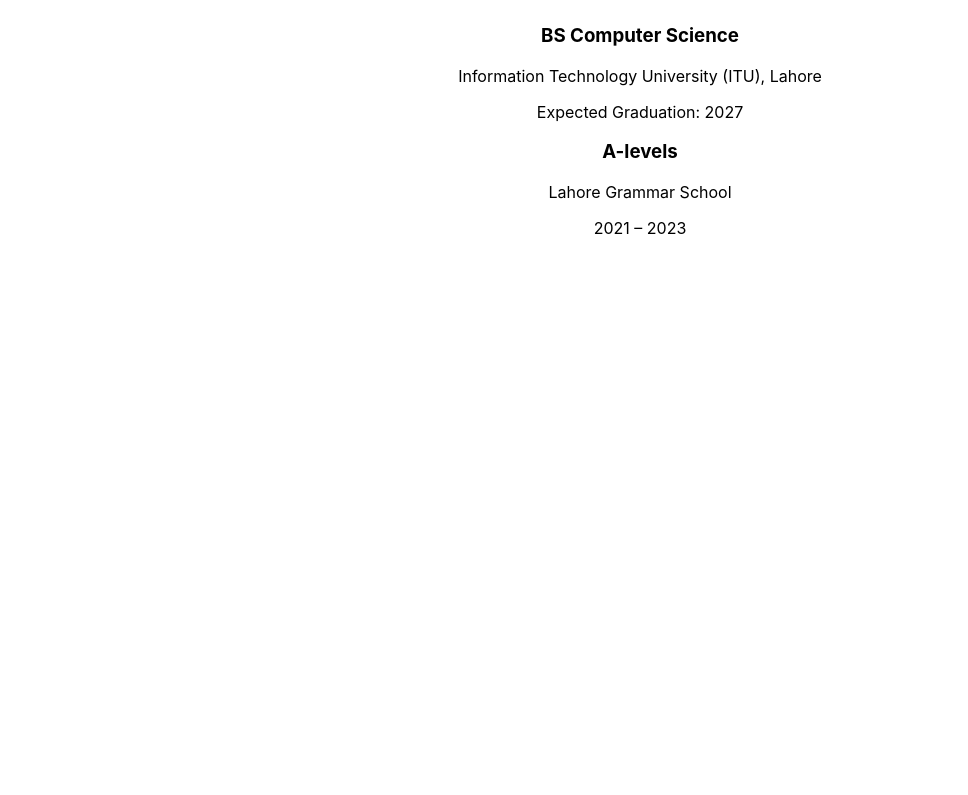
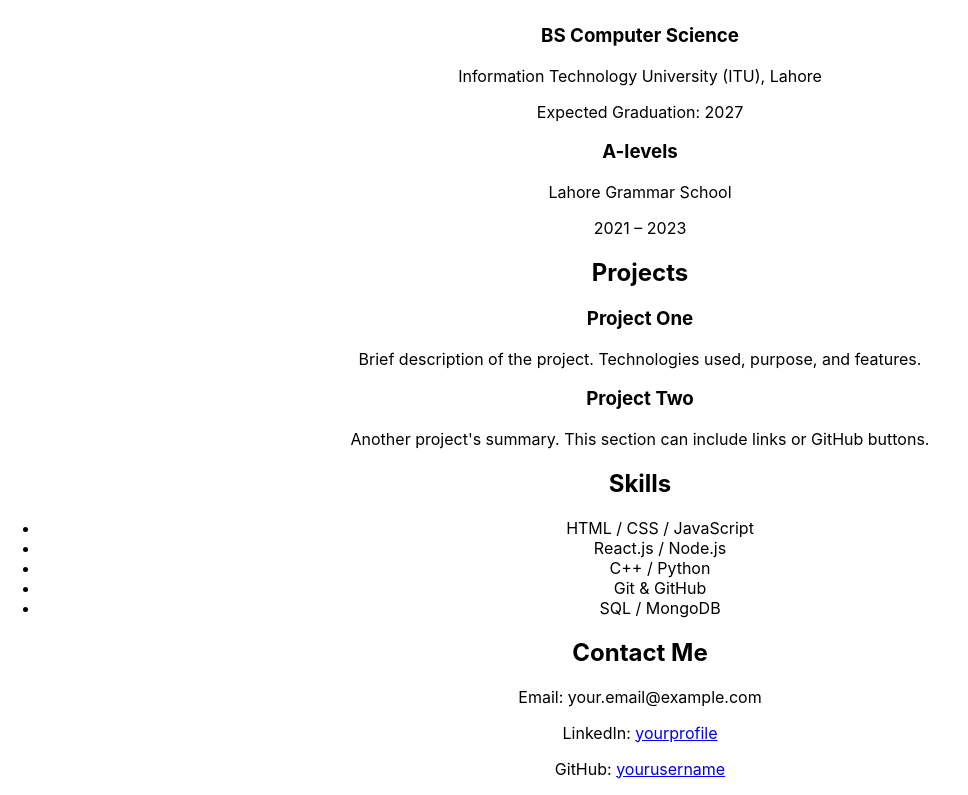
Before and after one commit to laibaaa21/React-Portfolio-2025, a React (Create React App) app: page / in a window 1280 px wide. Shown: the part 845-1640 px from the top of the page, without its empty margins (0-968 px from the left). Before the commit the page ends 1099 px from the top, so only its background shows below. Built offline with nearby package versions, Linux system fonts and the light colour scheme.

Commit message:
Added contact, education, projects and skills section

```diff
--- /dev/null
+++ b/src/components/Contact/Contact.jsx
@@ -0,0 +1,14 @@
+import React from 'react';
+
+const Contact = () => {
+  return (
+    <section id="contact">
+      <h2>Contact Me</h2>
+      <p>Email: your.email@example.com</p>
+      <p>LinkedIn: <a href="https://linkedin.com/in/yourprofile" target="_blank" rel="noopener noreferrer">yourprofile</a></p>
+      <p>GitHub: <a href="https://github.com/yourusername" target="_blank" rel="noopener noreferrer">yourusername</a></p>
+    </section>
+  );
+};
+
+export default Contact;
--- /dev/null
+++ b/src/components/Projects/Projects.jsx
@@ -0,0 +1,19 @@
+import React from 'react';
+
+const Projects = () => {
+  return (
+    <section id="projects">
+      <h2>Projects</h2>
+      <div>
+        <h3>Project One</h3>
+        <p>Brief description of the project. Technologies used, purpose, and features.</p>
+      </div>
+      <div>
+        <h3>Project Two</h3>
+        <p>Another project's summary. This section can include links or GitHub buttons.</p>
+      </div>
+    </section>
+  );
+};
+
+export default Projects;
--- /dev/null
+++ b/src/components/Skills/Skills.jsx
@@ -0,0 +1,18 @@
+import React from 'react';
+
+const Skills = () => {
+  return (
+    <section id="skills">
+      <h2>Skills</h2>
+      <ul>
+        <li>HTML / CSS / JavaScript</li>
+        <li>React.js / Node.js</li>
+        <li>C++ / Python</li>
+        <li>Git & GitHub</li>
+        <li>SQL / MongoDB</li>
+      </ul>
+    </section>
+  );
+};
+
+export default Skills;
--- a/src/pages/HomePage.jsx
+++ b/src/pages/HomePage.jsx
@@ -1,13 +1,19 @@
 // src/pages/HomePage.jsx
 import React from 'react';
 import Home from '../components/Home/Home';
-import Education from '../components/Education';
+import Education from '../components/Education/Education';
+import Projects from '../components/Projects/Projects';
+import Skills from '../components/Skills/Skills';
+import Contact from '../components/Contact/Contact';
 
 const HomePage = () => {
   return (
     <>
       <Home />
       <Education />
+      <Projects />
+      <Skills />
+      <Contact />
     </>
   );
 };
```
Also changed, not shown: src/components/Education/Education.jsx (renamed from src/components/Education.jsx).
